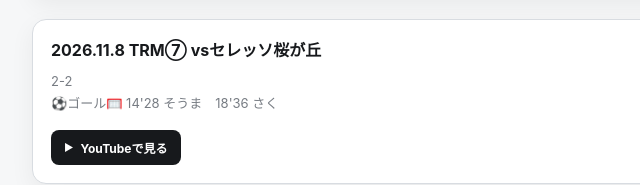
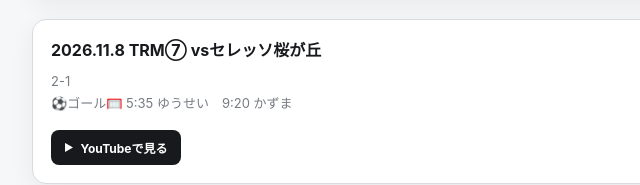
Before and after one commit to krag1041/krag1041.github.io, a plain HTML site: page match-library-2026.html in a window 1280 px wide. Shown: the part 1115-1300 px from the top of the page, 244-884 px from the left. Drawn offline with Linux system fonts and the light colour scheme.

Commit message:
Update match-library-2026.html

```diff
--- a/match-library-2026.html
+++ b/match-library-2026.html
@@ -857,7 +857,7 @@
       {
         title: "2026.11.8 TRM⑦ vsセレッソ桜が丘",
         url: "https://youtu.be/60W7gbUiJ54?si=ILp6kkvUXsH9bgDq",
-        note: "2-2<br>⚽ゴール🥅 14'28 そうま　18'36 さく",
+        note: "2-1<br>⚽ゴール🥅 5:35 ゆうせい　9:20 かずま",
         new: true
       },
 
```
